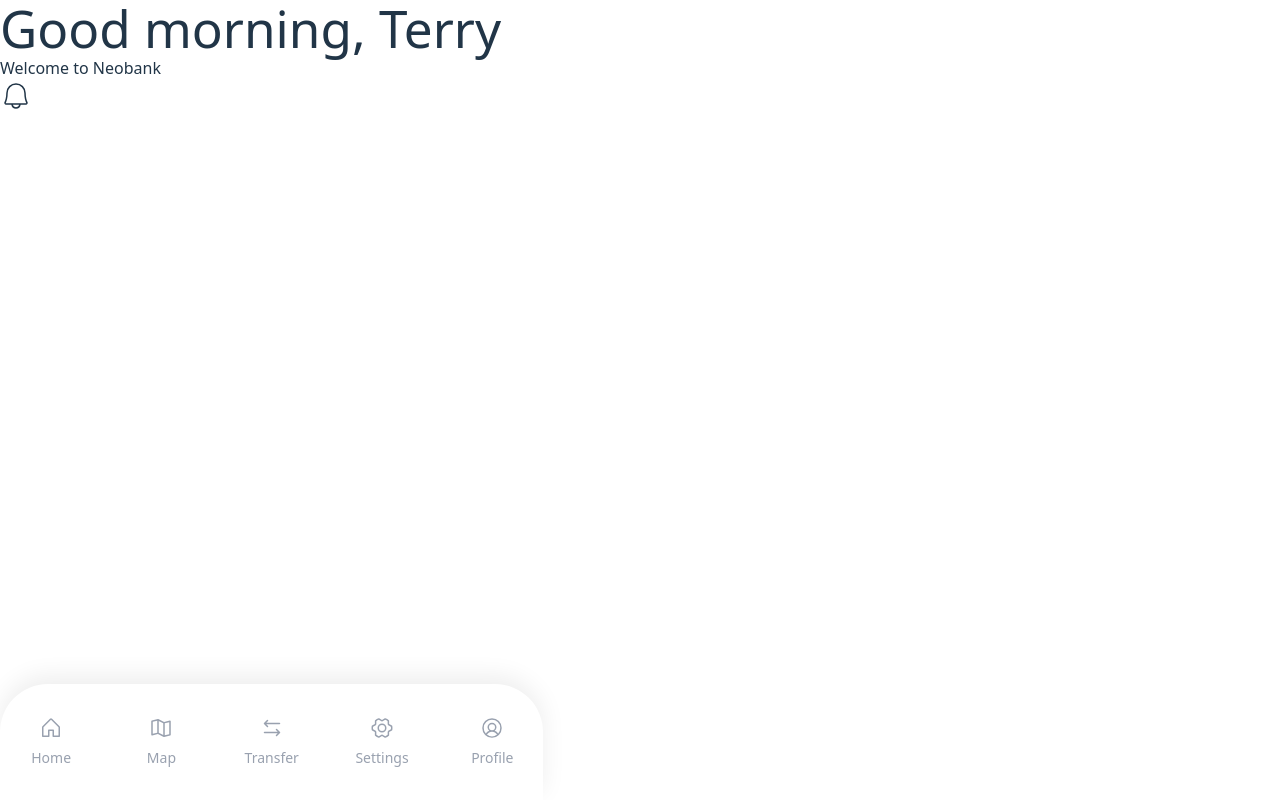
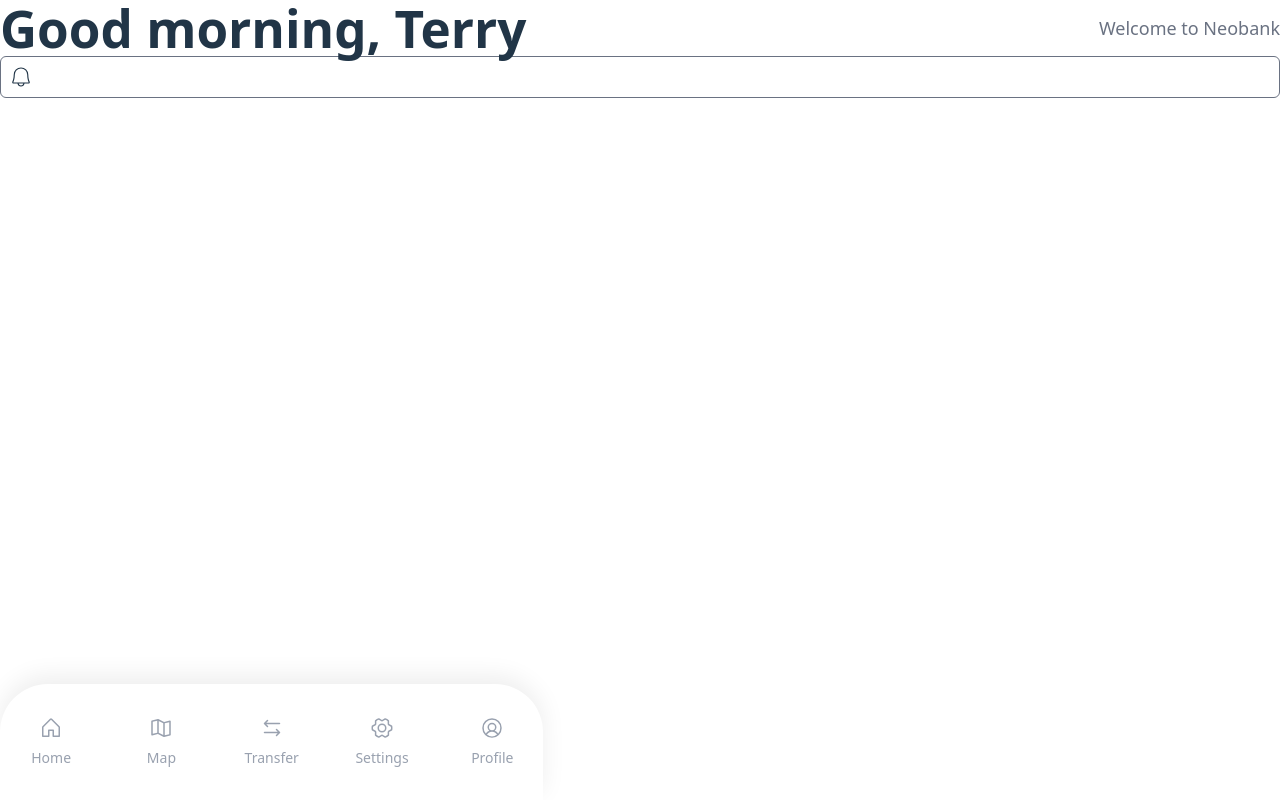
Before and after one commit to lordAjanaku/vite-mobyl-app, a React (Vite) app: page / in a window 1280 px wide. Built offline with nearby package versions, Linux system fonts and the light colour scheme.

Commit message:
Home: header element

```diff
--- a/src/Home.jsx
+++ b/src/Home.jsx
@@ -4,13 +4,13 @@ import { Eye, EyeSlash, Bell } from "@phosphor-icons/react";
 function Home() {
 	return (
 		<>
-			<header className="">
-				<div className="">
-					<h1 className="">Good morning, Terry</h1>
-					<p className="">Welcome to Neobank</p>
+			<header>
+				<div className="flex items-center justify-between">
+					<h1 className="text-2xl font-bold">Good morning, Terry</h1>
+					<p className="text-lg text-gray-500">Welcome to Neobank</p>
 				</div>
-				<div className="">
-					<Bell size={32} weight="light" />
+				<div className="border border-gray-500 rounded-md p-2">
+					<Bell size={24} weight="light" />
 				</div>
 			</header>
 
```
